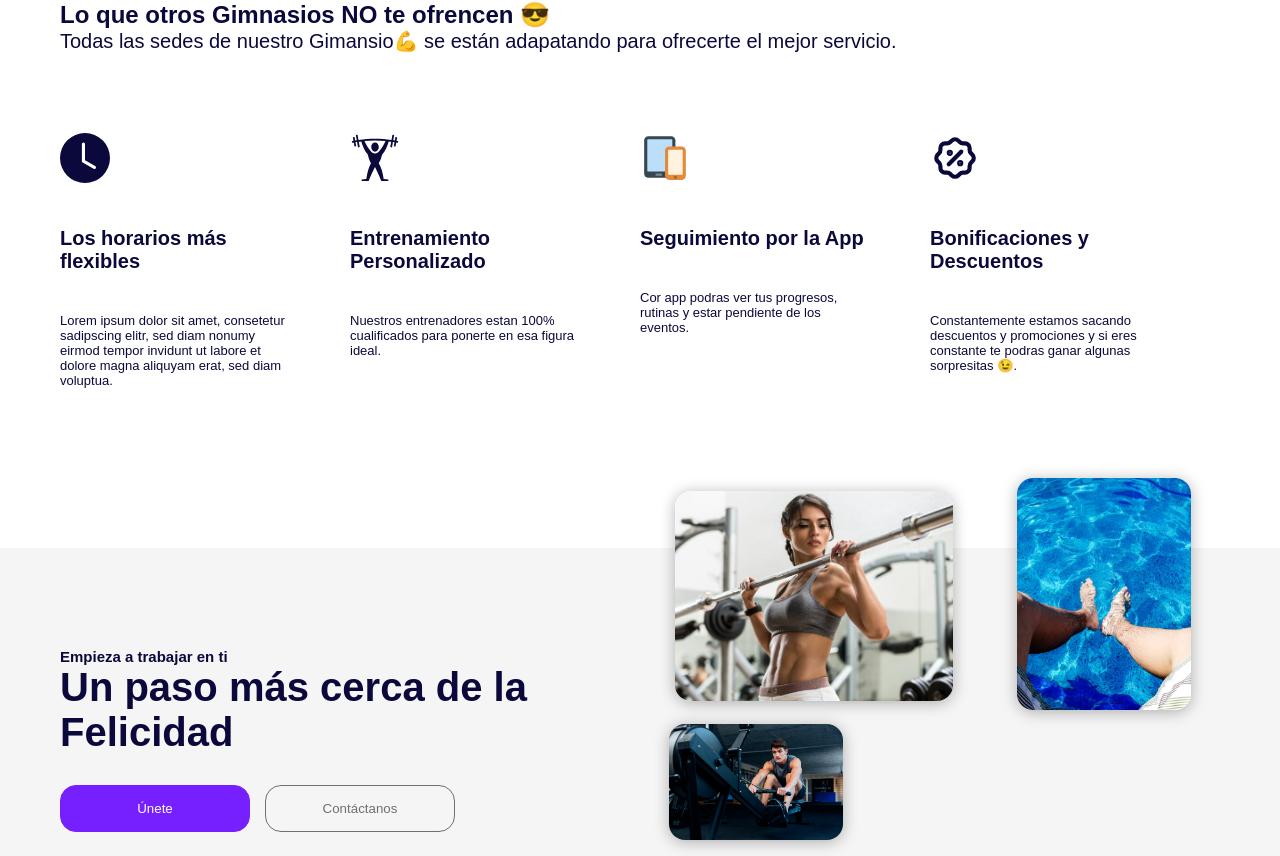
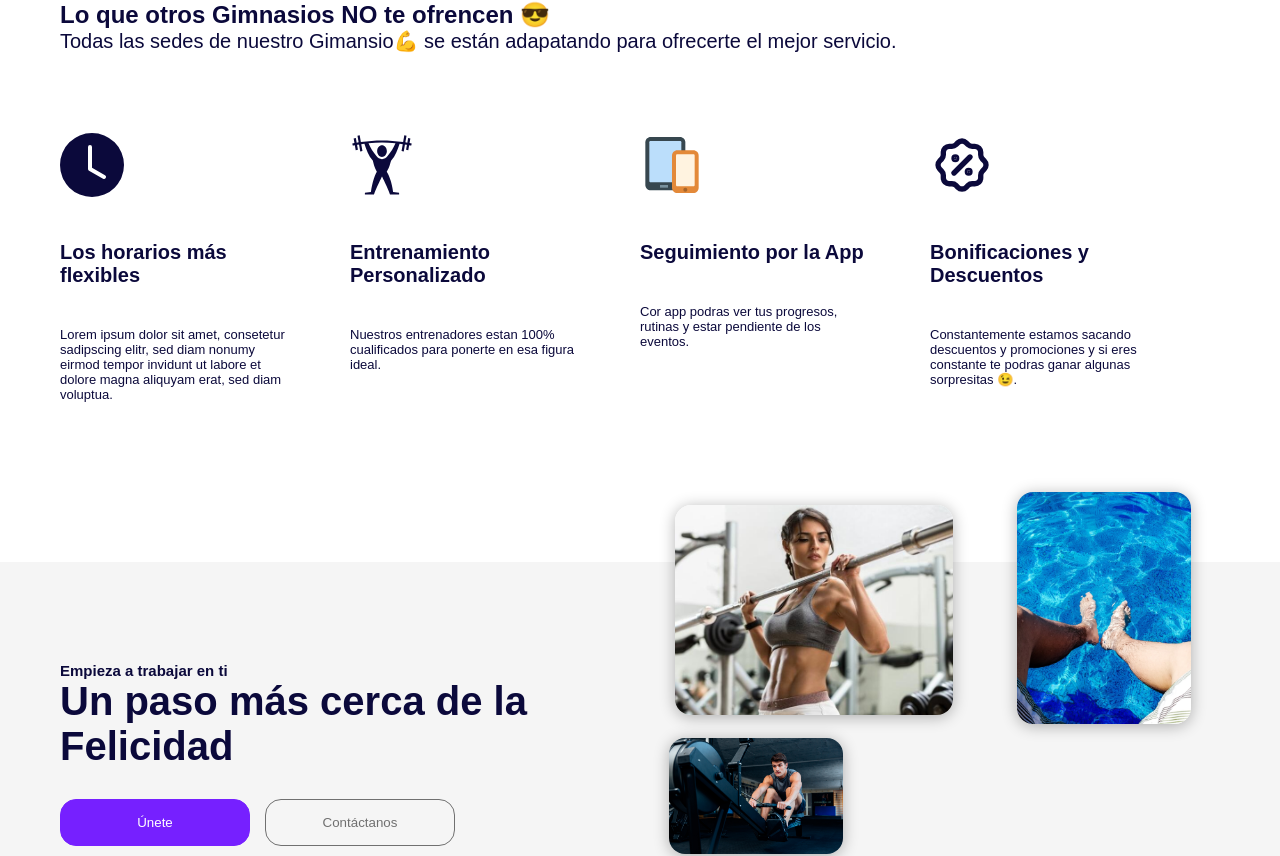
Before and after one commit to ortizjulian/Valhalla, a React (Create React App) app: page / in a window 1280 px wide. Shown: the part 1091-1947 px from the top of the page. Built offline with nearby package versions, Linux system fonts and the light colour scheme; a web font is replaced by a local one.

Commit message:
Small changes, todas las sedes

```diff
--- a/src/components/Sections/Pricing.jsx
+++ b/src/components/Sections/Pricing.jsx
@@ -40,7 +40,7 @@ export default function Pricing() {
                 title="Valkiria"
                 text="Nuestro plan Valkiria, te permitirá acceder a lo mejor de su rango."
                 offers={[
-                  { name: "Una sola sede", cheked: true },
+                  { name: "Todas las sedes", cheked: true },
                   { name: "Plan Personalizado", cheked: true },
                   { name: "Acceso a la Plataforma", cheked: true },
                   { name: "Cita con Deportólogo", cheked: true },
@@ -58,7 +58,7 @@ export default function Pricing() {
                 title="Odín"
                 text="Nuestro plan Odín, es el más top. Te permite acceder a todos los beneficios posibles."
                 offers={[
-                  { name: "Una sola sede", cheked: true },
+                  { name: "Todas las sedes", cheked: true },
                   { name: "Plan Personalizado", cheked: true },
                   { name: "Acceso a la Plataforma", cheked: true },
                   { name: "Cita con Deportólogo", cheked: true },
--- a/src/style/index.css
+++ b/src/style/index.css
@@ -271,6 +271,6 @@
     background-color: #fff;
   }
   .icon-large {
-    font-size: 50px;
+    font-size: 400%;
     color: #0B093B;
   }
```
Also changed, not shown: 1 other file (tests, documents, lock files or other folders).
